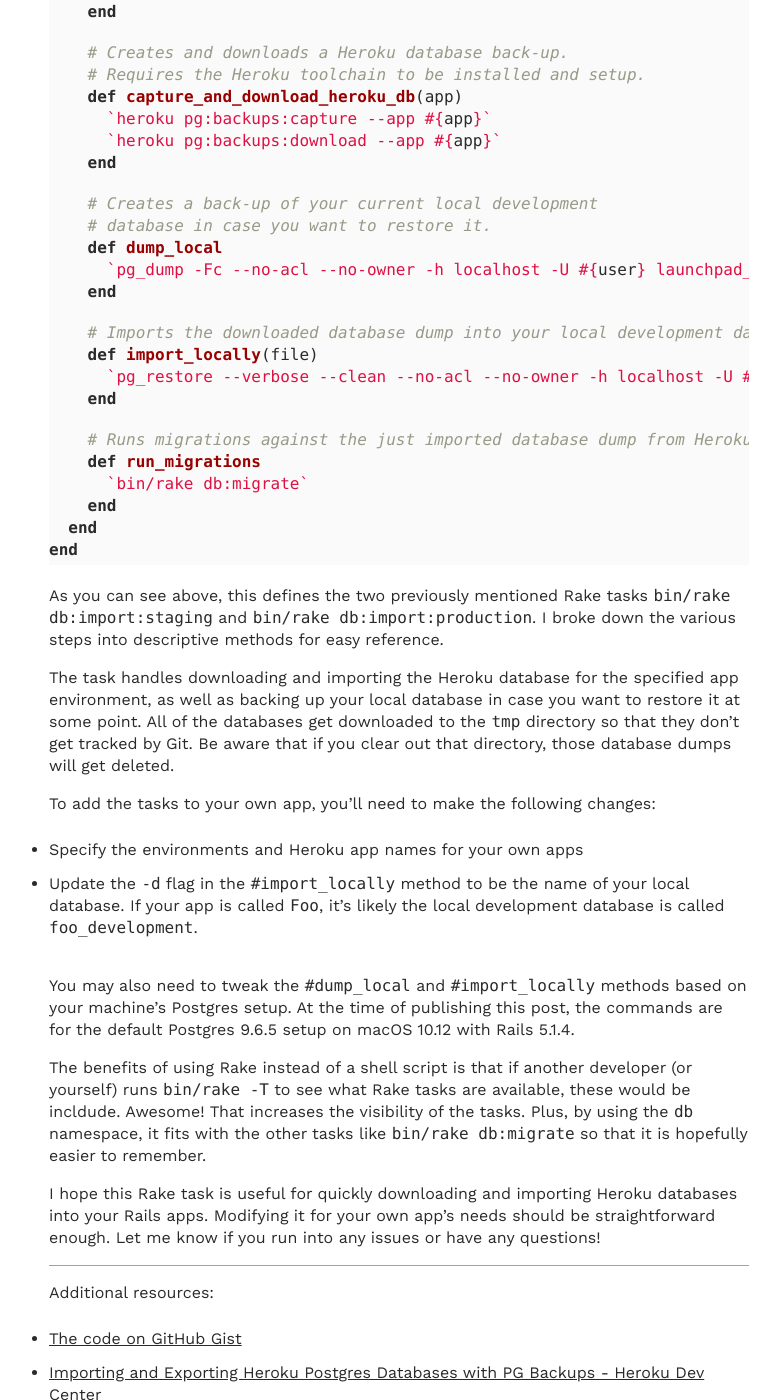
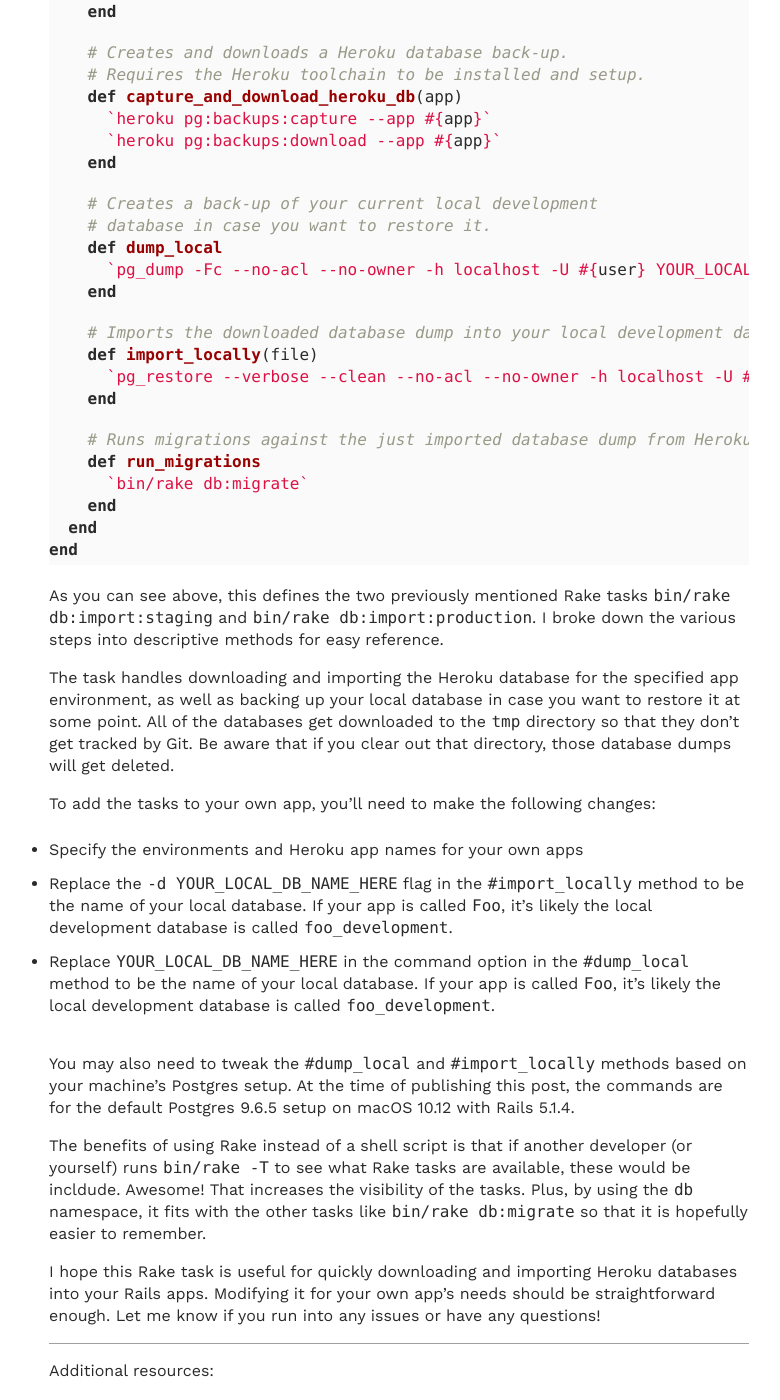
Before and after one commit to brettchalupa/brettcodes, a Jekyll site: the page built from _posts/2017-10-17-heroku-db-import-rake-task-for-rails.md, in a window 1280 px wide and 1400 px high, scrolled down 1537 px. Shown: the whole window, without its empty margins (241-1021 px from the left). Built offline with Jekyll 4.4.1, drawn with Linux system fonts in a browser that asks for light colours; comment, search, counter and statistics services are not loaded.

Commit message:
Tweak Heroku db import post to remove specific app
I forgot to remove the specific app reference, so this updates the post
accordingly.

```diff
--- a/_posts/2017-10-17-heroku-db-import-rake-task-for-rails.md
+++ b/_posts/2017-10-17-heroku-db-import-rake-task-for-rails.md
@@ -69,7 +69,7 @@
     # Creates a back-up of your current local development
     # database in case you want to restore it.
     def dump_local
-      `pg_dump -Fc --no-acl --no-owner -h localhost -U #{user} launchpad_api_development > tmp/development-#{date}.dump`
+      `pg_dump -Fc --no-acl --no-owner -h localhost -U #{user} YOUR_LOCAL_DB_NAME_HERE > tmp/development-#{date}.dump`
     end
 
     # Imports the downloaded database dump into your local development database.
@@ -92,7 +92,8 @@
 To add the tasks to your own app, you’ll need to make the following changes:
 
 - Specify the environments and Heroku app names for your own apps
-- Update the `-d` flag in the `#import_locally` method to be the name of your local database. If your app is called `Foo`, it’s likely the local development database is called `foo_development`.
+- Replace the `-d YOUR_LOCAL_DB_NAME_HERE` flag in the `#import_locally` method to be the name of your local database. If your app is called `Foo`, it’s likely the local development database is called `foo_development`.
+- Replace `YOUR_LOCAL_DB_NAME_HERE` in the command option in the `#dump_local` method to be the name of your local database. If your app is called `Foo`, it’s likely the local development database is called `foo_development`.
 
 You may also need to tweak the `#dump_local` and `#import_locally` methods based on your machine’s Postgres setup. At the time of publishing this post, the commands are for the default Postgres 9.6.5 setup on macOS 10.12 with Rails 5.1.4.
 
```
